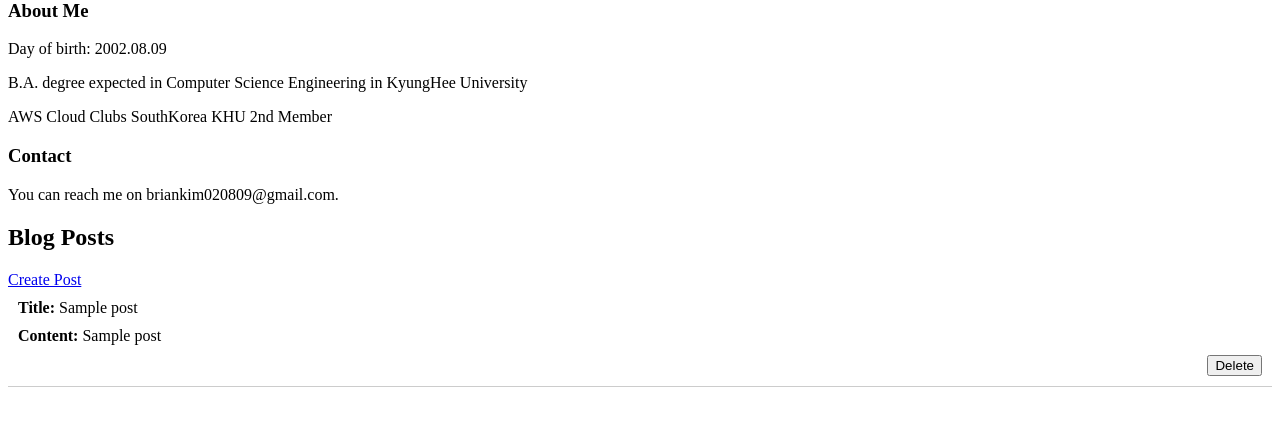
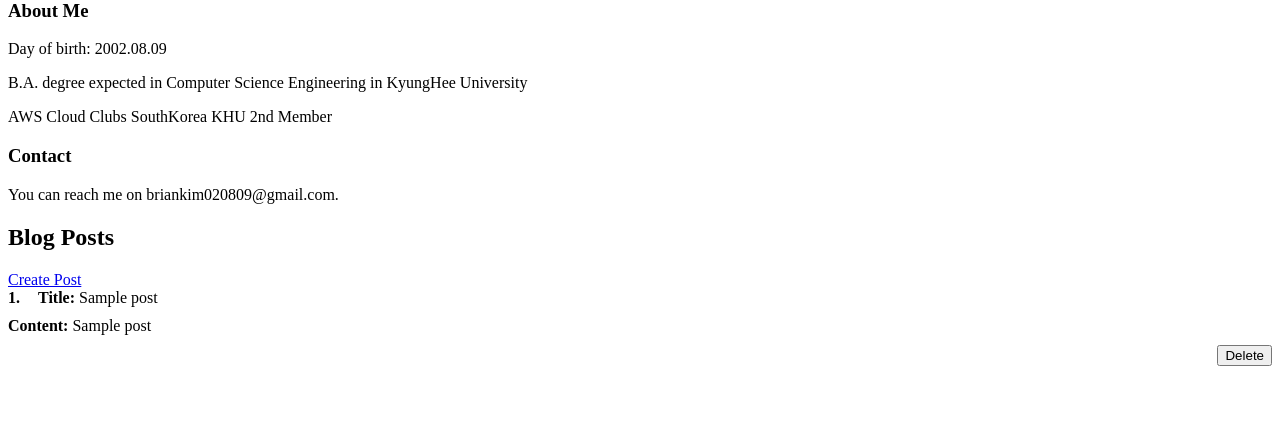
Before and after one commit to Brian0KIM/microserviceprogramming_termproject, a Flask app: page / in a window 1280 px wide. Shown: the part 337-763 px from the top of the page. Run offline with Flask 3, Linux system fonts and the light colour scheme; a database or web service that is not in the repository returns one stand-in record (values such as "Sample title"); some libraries are stand-ins or nearby versions.

Commit message:
Update index.html

```diff
--- a/my_blog/backend/templates/index.html
+++ b/my_blog/backend/templates/index.html
@@ -10,6 +10,14 @@
           margin-bottom: 20px;
           padding: 10px;
           border-bottom: 1px solid #ccc;
+      }
+      .post-header {
+            display: flex;
+            align-items: center;
+        }
+        .post-index {
+            width: 30px;
+            font-weight: bold;
         }
         .post-content {
             margin: 10px 0;
@@ -35,15 +43,17 @@
   <a href="{{ url_for('create') }}">Create Post</a>
   <div>
       {% for post in posts %}
-      <div class="post-item">
+      <div class="post-header">
+        <div class="post-index">{{ loop.index }}.</div>
         <div><strong>Title:</strong> {{ post[1] }}</div>
+    </div>
     <div class="post-content"><strong>Content:</strong> {{ post[2] }}</div>
+
     <div class="delete-form">
         <form action="{{ url_for('delete', id=post[0]) }}" method="post">
             <button type="submit">Delete</button>
         </form>
     </div>
-      </div>
       {% endfor %}
   </div>
 </body>
```
Lines whose indentation alone changed are shown as unchanged.
